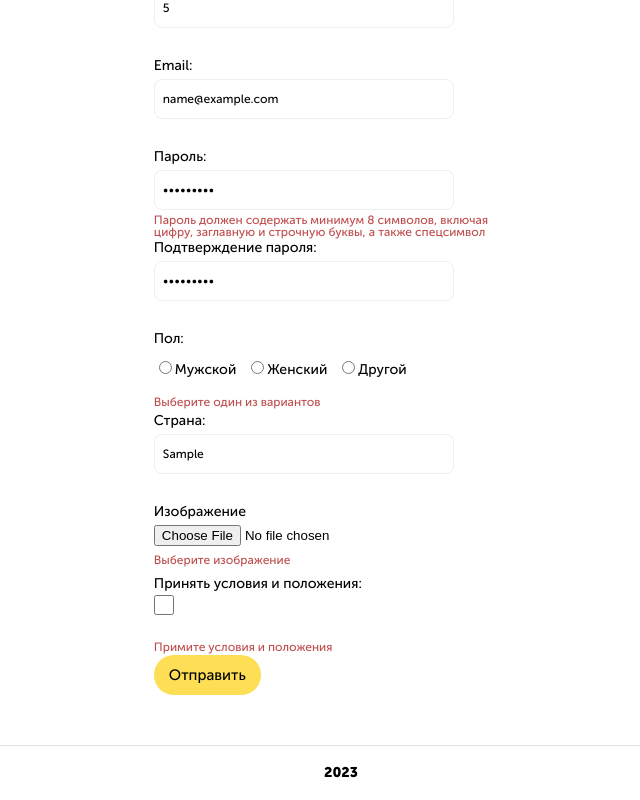
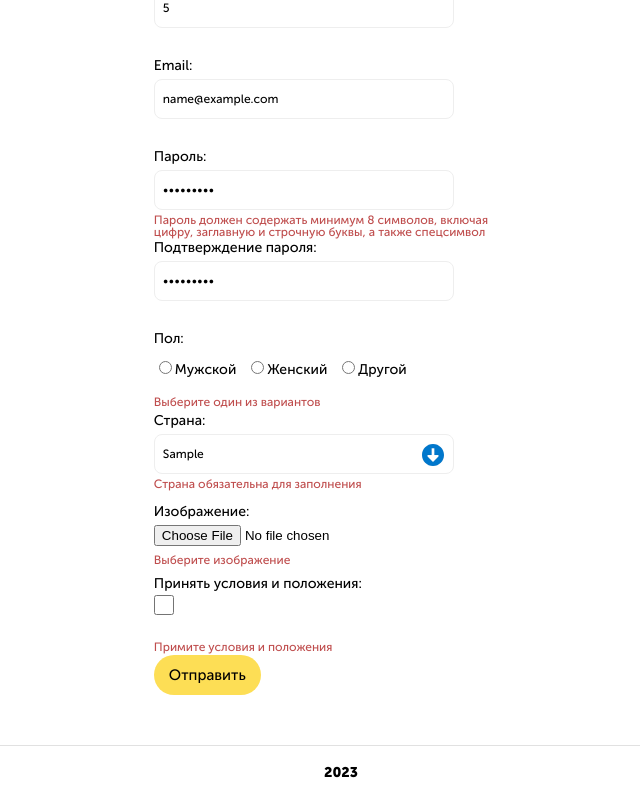
Before and after one commit to nyurasheva/REACT2023Q4, a React (Vite) app: page /uncontrolled-form in a window 1280 px wide. Both pictures are taken after typing "Sample", "5", "name@example.com", "Sample123", "Sample123", "Sample" into the empty fields and a click on the button "Отправить". Shown: the part 324-1124 px from the top of the page, without its empty margins (299-939 px from the left). Built offline with nearby package versions, Linux system fonts and the light colour scheme.

Commit message:
fix: autoComplete

```diff
--- a/src/components/AutoComplete.tsx
+++ b/src/components/AutoComplete.tsx
@@ -1,11 +1,15 @@
 // AutoComplete.tsx
 
 import { ChangeEvent, useState } from 'react';
-import { IData, AutoCompleteProps } from '../types/interfaces';
+import { AutoCompleteProps, IData } from '../types/interfaces';
 import { useAppSelector } from '../redux/hooks';
+import { useDispatch } from 'react-redux';
+import { setFormData } from '../redux/formReducer';
 
 const AutoComplete = ({ register }: AutoCompleteProps) => {
+  const dispatch = useDispatch();
   const { countries } = useAppSelector((state) => state.countriesState);
+  const { formData } = useAppSelector((state) => state.formState);
 
   const [search, setSearch] = useState({
     text: '',
@@ -13,7 +17,7 @@ const AutoComplete = ({ register }: AutoCompleteProps) => {
   });
   const [isComponentVisible, setIsComponentVisible] = useState(true);
 
-  const onTextChanged = (e: ChangeEvent<HTMLInputElement>) => {
+  const handleTextChanged = (e: ChangeEvent<HTMLInputElement>) => {
     const value = e.target.value;
     let suggestions: IData[] = [];
     if (value.length > 0) {
@@ -27,29 +31,29 @@ const AutoComplete = ({ register }: AutoCompleteProps) => {
     setSearch({ suggestions, text: value });
   };
 
-  const suggestionSelected = (value: IData) => {
+  const handleSuggestionSelected = (value: IData) => {
     setIsComponentVisible(false);
 
     setSearch({
       text: value.name,
       suggestions: [],
     });
+
+    dispatch(setFormData({ ...formData, country: value.name }));
   };
 
   const { suggestions } = search;
-
-  // console.log(isComponentVisible);
 
   return (
     <div className="country">
       <div>
         <input
-          {...register('country')}
+          {...(register && register('country'))}
           id="input"
           name="country"
           autoComplete="off"
           value={search.text}
-          onChange={onTextChanged}
+          onChange={handleTextChanged}
           type={'text'}
           className="country__input"
         />
@@ -61,7 +65,7 @@ const AutoComplete = ({ register }: AutoCompleteProps) => {
             <li className="country__item" key={item.code}>
               <button
                 key={item.code}
-                onClick={() => suggestionSelected(item)}
+                onClick={() => handleSuggestionSelected(item)}
                 className="country__button"
               >
                 {item.name}
--- a/src/pages/UncontrolledForm.tsx
+++ b/src/pages/UncontrolledForm.tsx
@@ -1,3 +1,5 @@
+// UncontrolledForm.tsx
+
 import React, { useEffect, useState } from 'react';
 import { useNavigate } from 'react-router-dom';
 import { useDispatch } from 'react-redux';
@@ -11,6 +13,7 @@ import { fields } from '../constants/fields';
 import { Errors, FieldName } from '../types/interfaces';
 import { MAIN_ROUTE } from '../constants/route';
 import { convertToBase64, validateFile } from '../utils/convertToBase64';
+import { AutoComplete } from '../components/AutoComplete';
 
 const UncontrolledForm = () => {
   const dispatch = useDispatch();
@@ -149,7 +152,7 @@ const UncontrolledForm = () => {
                 <React.Fragment key={name}>
                   {type === 'file' ? (
                     <label className="label label-image">
-                      <span>Изображение</span>
+                      <span>Изображение:</span>
                       <input type="file" name={name} onChange={onImageSelect} />
                       {errors[name] && (
                         <div className="error-message">{errors[name]}</div>
@@ -157,6 +160,14 @@ const UncontrolledForm = () => {
                     </label>
                   ) : type === 'radio' ? (
                     renderRadioButtons(label, name, options)
+                  ) : name === 'country' ? (
+                    <label className="label">
+                      <span>Страна:</span>
+                      <AutoComplete register={null} />
+                      {errors[name] && (
+                        <div className="error-message">{errors[name]}</div>
+                      )}
+                    </label>
                   ) : (
                     renderInputField(label, name, type)
                   )}
```
Also changed, not shown: src/types/interfaces.tsx (+1 -13 lines).
